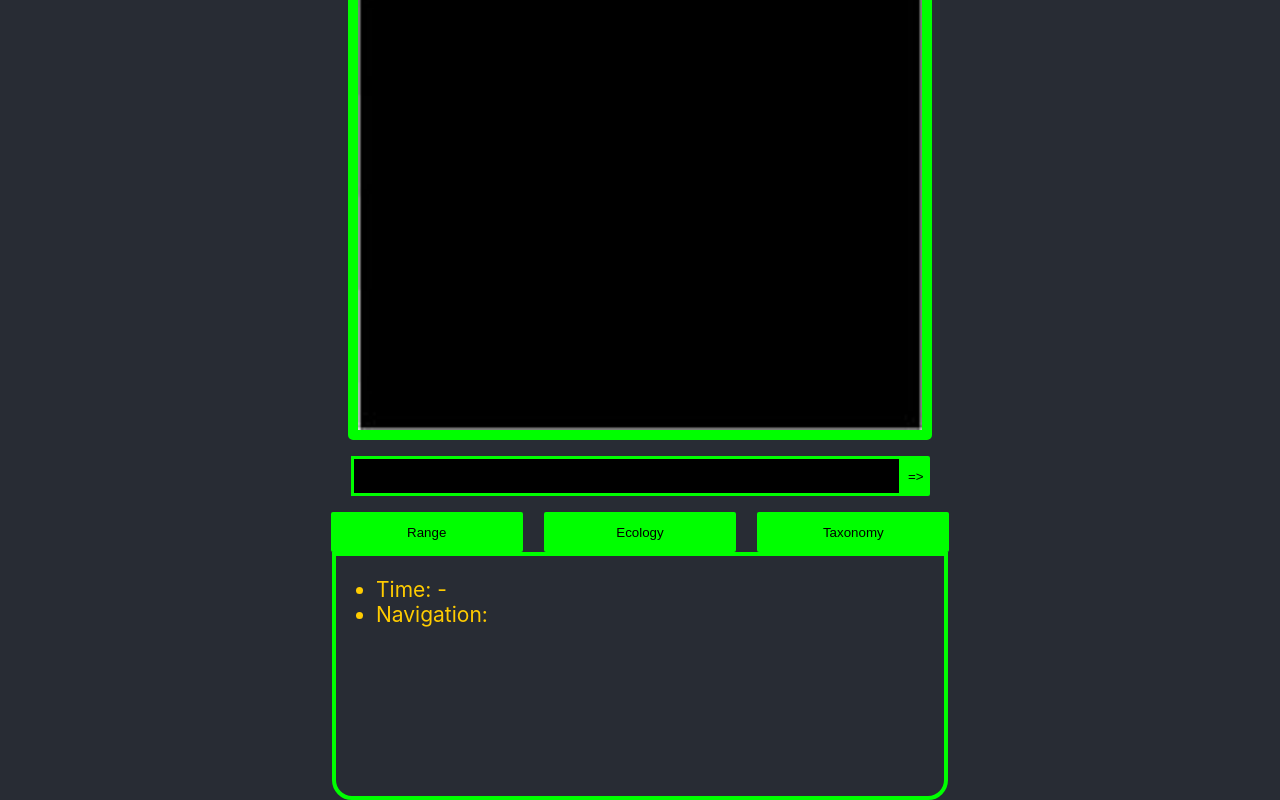
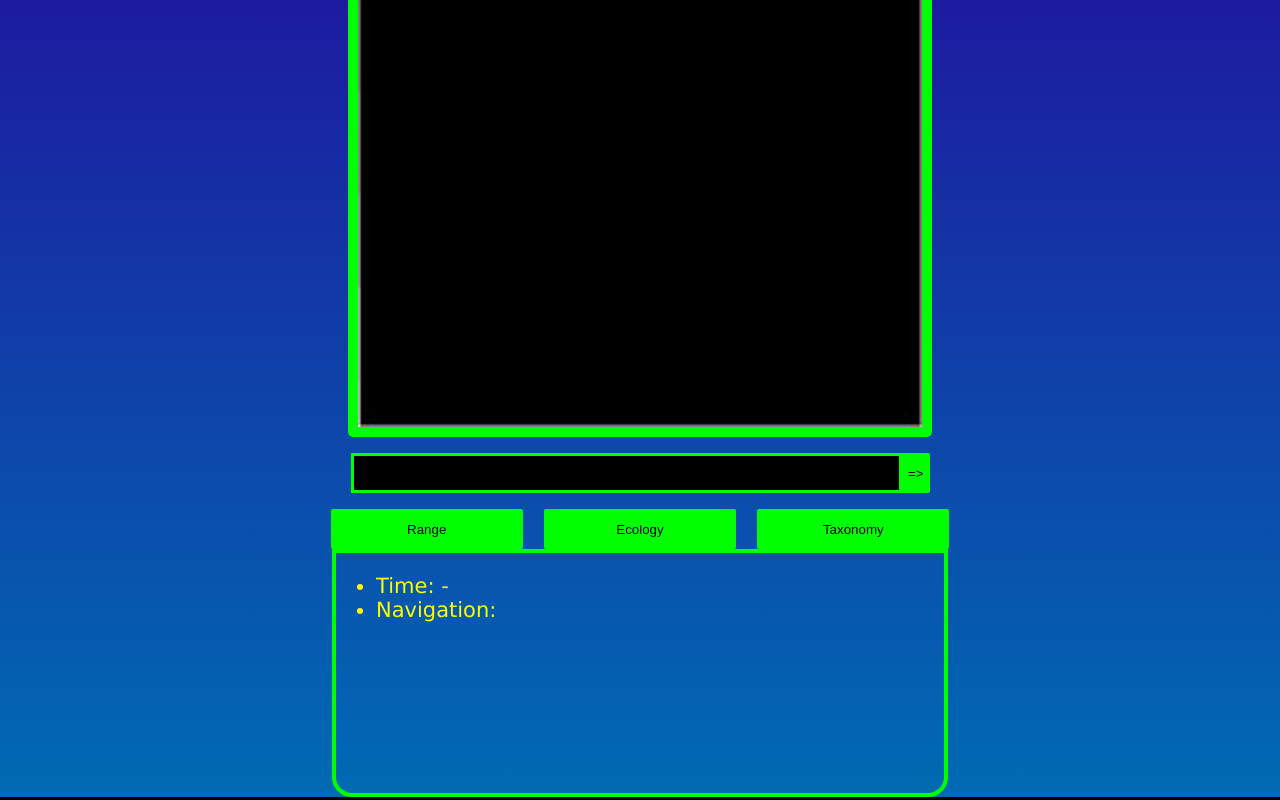
Before and after one commit to CpaterCodes/Paleo-Snapshot, a React (Create React App) app: page / in a window 1280 px wide. Shown: the part 268-1068 px from the top of the page. Built offline with nearby package versions, Linux system fonts and the light colour scheme.

Commit message:
Tweak: Changed font family and background

```diff
--- a/src/App.scss
+++ b/src/App.scss
@@ -9,7 +9,7 @@
 
 .App-body {
   min-width: 100vw;
-  background-color: #282c34;
+  background: $background;
   min-height: 100vh;
   font-size: calc(5px + 2vmin);
 }
--- a/src/components/assets/_colours.scss
+++ b/src/components/assets/_colours.scss
@@ -1,3 +1,4 @@
 $primary: lime;
-$secondary: #ffcc00;
+$secondary: yellow;
 $voidspace: black;
+$background: linear-gradient(#260099, #006bb3);
--- a/src/index.css
+++ b/src/index.css
@@ -1,8 +1,6 @@
 body {
   margin: 0;
-  font-family: -apple-system, BlinkMacSystemFont, 'Segoe UI', 'Roboto', 'Oxygen',
-    'Ubuntu', 'Cantarell', 'Fira Sans', 'Droid Sans', 'Helvetica Neue',
-    sans-serif;
+  font-family:"Century Gothic", CenturyGothic, Geneva, AppleGothic, sans-serif;
   -webkit-font-smoothing: antialiased;
   -moz-osx-font-smoothing: grayscale;
   background-color: black;
```
